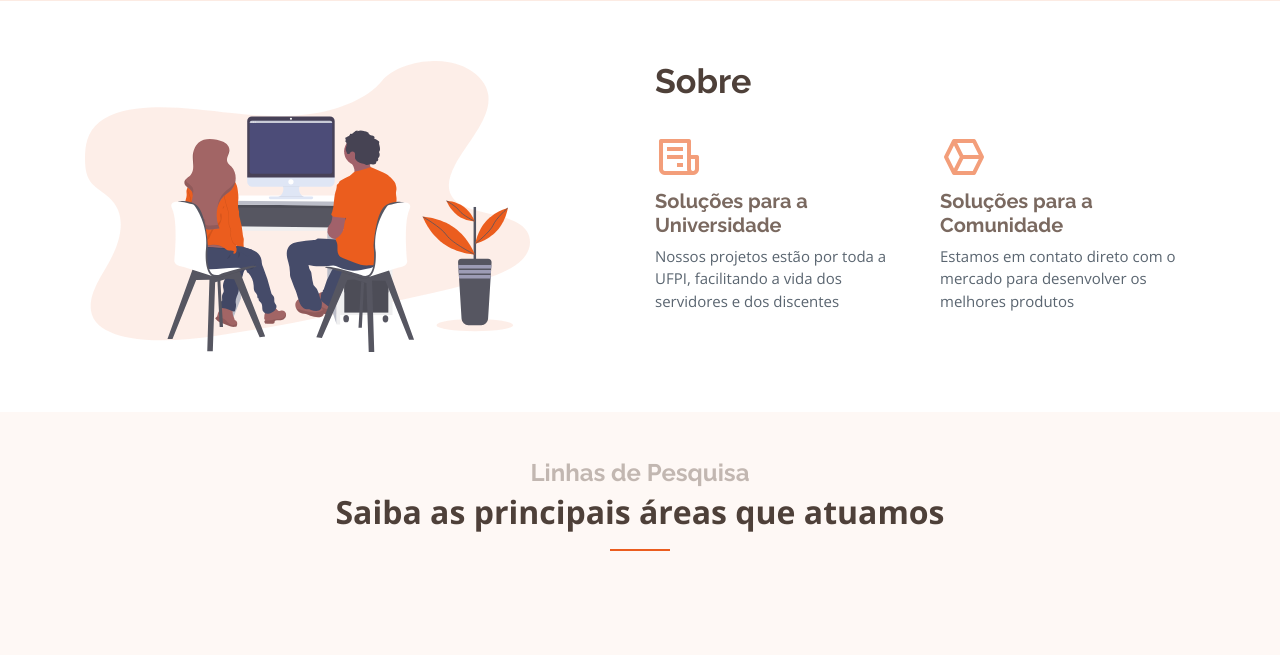
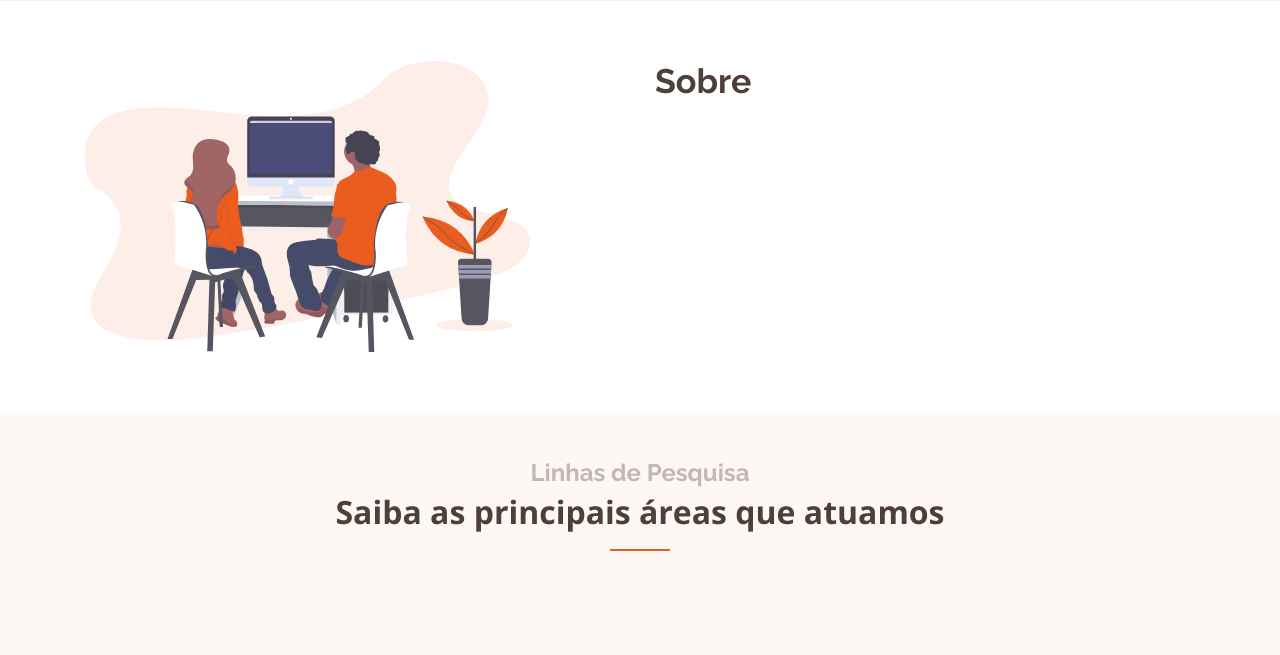
Before and after one commit to igbcampos/grupos, a Django app: template core/templates/inicio.html in a window 1280 px wide. Shown: the part 631-1286 px from the top of the page. Run offline with Django 3.2, Linux system fonts and the light colour scheme; the template is opened without the code that fills it, so the values that code supplies are empty; parts of the project's set-up code (start-up, migrations or seed data) failed here and were passed over; some libraries are stand-ins or nearby versions.

Commit message:
retirados os componentes Soluções para a Universidade e Soluções para a Comunidade

```diff
--- a/core/templates/inicio.html
+++ b/core/templates/inicio.html
@@ -49,18 +49,6 @@
           <p data-aos="fade-up" data-aos-delay="100">
             {{ grupo.informacao.sobre.descricao }}
           </p>
-          <div class="row">
-            <div class="col-md-6" data-aos="fade-up" data-aos-delay="100">
-              <i class="bx bx-receipt"></i>
-              <h4>Soluções para a Universidade</h4>
-              <p>Nossos projetos estão por toda a UFPI, facilitando a vida dos servidores e dos discentes</p>
-            </div>
-            <div class="col-md-6" data-aos="fade-up" data-aos-delay="200">
-              <i class="bx bx-cube-alt"></i>
-              <h4>Soluções para a Comunidade</h4>
-              <p>Estamos em contato direto com o mercado para desenvolver os melhores produtos</p>
-            </div>
-          </div>
         </div>
       </div>
 
```
